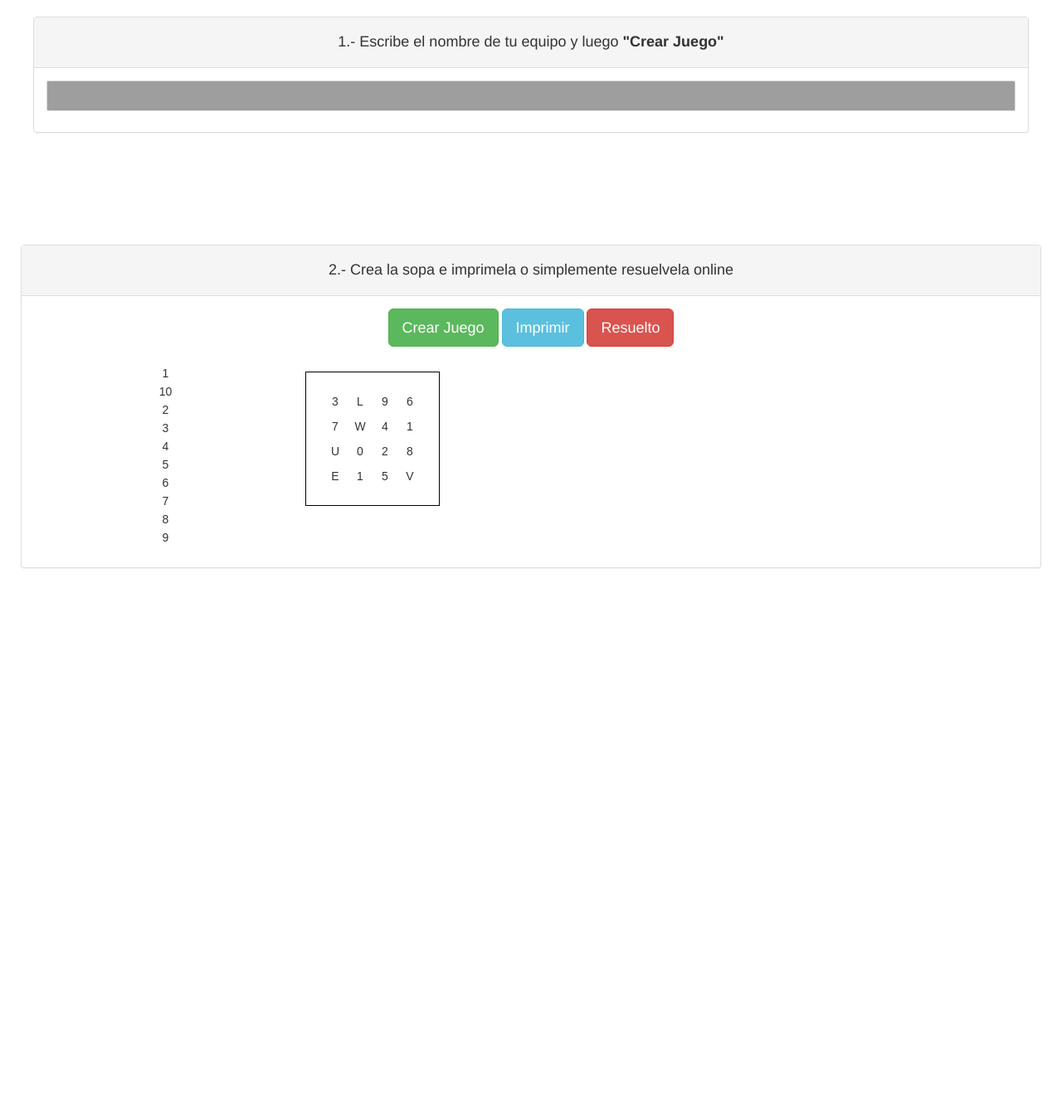
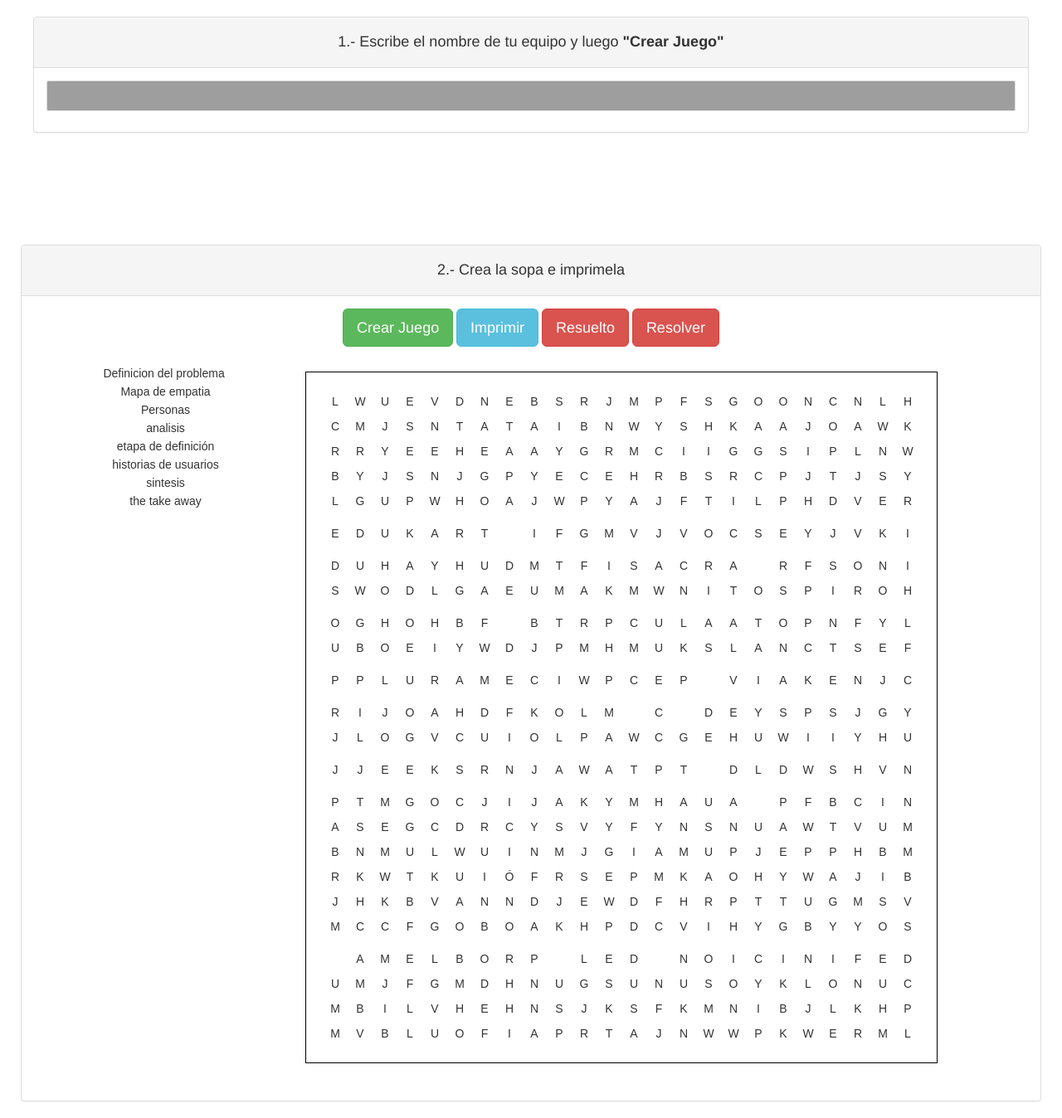
Before and after one commit to Emilio4585/proyecto_sopa_letras, a Django app: page / in a window 1280 px wide. Shown: the whole page at 83% size. Before the commit the page ends 685 px from the top, so only its background shows below. Run offline with Django 3.2, Linux system fonts and the light colour scheme; some libraries are stand-ins or nearby versions; grey boxes are pictures that could not be loaded.

Commit message:
first commit

```diff
--- a/proyecto_sopa_letras/views.py
+++ b/proyecto_sopa_letras/views.py
@@ -5,15 +5,13 @@ class Template(TemplateView):
     def get_context_data(self, *args, **kwargs):
         #context = super(Home. self).get_context_data(*args, **kwargs)
         context = {
-            'Dato1': '1',
-            'Dato2': '2',
-            'Dato3': '3',
-            'Dato4': '4',
-            'Dato5': '5',
-            'Dato6': '6',
-            'Dato7': '7',
-            'Dato8': '8',
-            'Dato9': '9',
-            'Dato10': '10',
+            'Dato1': 'analisis',
+            'Dato2': 'sintesis',
+            'Dato3': 'the take away',
+            'Dato4': 'historias de usuarios',
+            'Dato5': 'Mapa de empatia',
+            'Dato6': 'Personas',
+            'Dato7': 'Definicion del problema ',
+            'Dato8': 'etapa de definición',
         }
         return context
--- a/templates/index.html
+++ b/templates/index.html
@@ -66,12 +66,14 @@
 
 
      <div class="panel panel-default">
-     <div class="panel-heading ocultar"><h4>2.- Crea la sopa e imprimela o simplemente resuelvela online</h4></div>
+     <div class="panel-heading ocultar"><h4>2.- Crea la sopa e imprimela</h4></div>
     <div class="panel-body">
     <div class="ocultar">
     <button onclick="Crear();" class="btn btn-success btn-lg"> Crear Juego</button>
     <button onclick="window.print();" class="btn btn-info btn-lg "> Imprimir</button>
-    <button id='solve' class="btn btn-danger btn-lg" >  Resuelto</button-->
+    <button id='terminado' class="btn btn-danger btn-lg" >  Resuelto</button>
+
+    <button id='solve' class="btn btn-danger btn-lg" >  Resolver</button>
     <!--button id='solve' class="btn btn-danger btn-lg" >  Resolver</button-->
     <!-- <a href="#" class="btn btn-default btn-lg" > Descargar</a>-->
         </div>
@@ -123,8 +125,6 @@
       datos[5] = "{{ Dato6 }}"
       datos[6] = "{{ Dato7 }}"
       datos[7] = "{{ Dato8 }}"
-      datos[8] = "{{ Dato9 }}"
-      datos[9] = "{{ Dato10 }}"
 	    for (i = 0; i < (datos.length)-1; i++) {
 	       words.push(datos[i]);
 
@@ -134,12 +134,13 @@
 	    var puzzle = wordfind.newPuzzle(datos, { height: 18, width: 18, fillBlanks: false });
         wordfind.print(puzzle);
       }
-		$('#solve').click( function() {
+		$('#terminado').click( function() {
       datos = mytag[0].textContent.trim().split("×");
       equipo = datos[0]
       alert("Felicidades al equipo: " +  equipo)
+
       });
-
+      $('#solve').click( function() {wordfindgame.solve(gamePuzzle, words);});
     </script>
     </div>
 </body>
```
